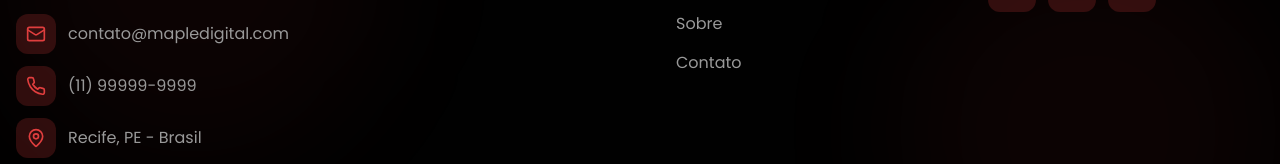
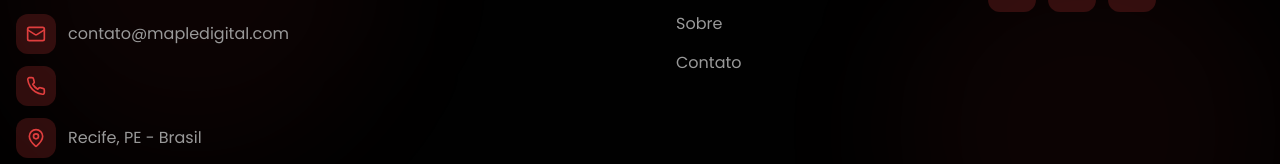
Before and after one commit to marcioregueira/maple-digital, a React (Vite) app: page /portfolio in a window 1280 px wide. Shown: the part 6100-6264 px from the top of the page. Built offline with nearby package versions, Linux system fonts and the light colour scheme; the HTML template or start-up script is replaced by a standard one.

Commit message:
Visual edit in Lovable
Edited UI in Lovable

```diff
--- a/src/components/Footer.tsx
+++ b/src/components/Footer.tsx
@@ -63,7 +63,7 @@ const Footer = () => {
                 <div className="w-10 h-10 rounded-lg bg-primary/20 flex items-center justify-center group-hover:bg-primary/30 transition-colors">
                   <Phone className="w-5 h-5 text-primary" />
                 </div>
-                <span>(11) 99999-9999</span>
+
               </a>
               <div className="flex items-center gap-3 text-muted-foreground">
                 <div className="w-10 h-10 rounded-lg bg-primary/20 flex items-center justify-center">
```
